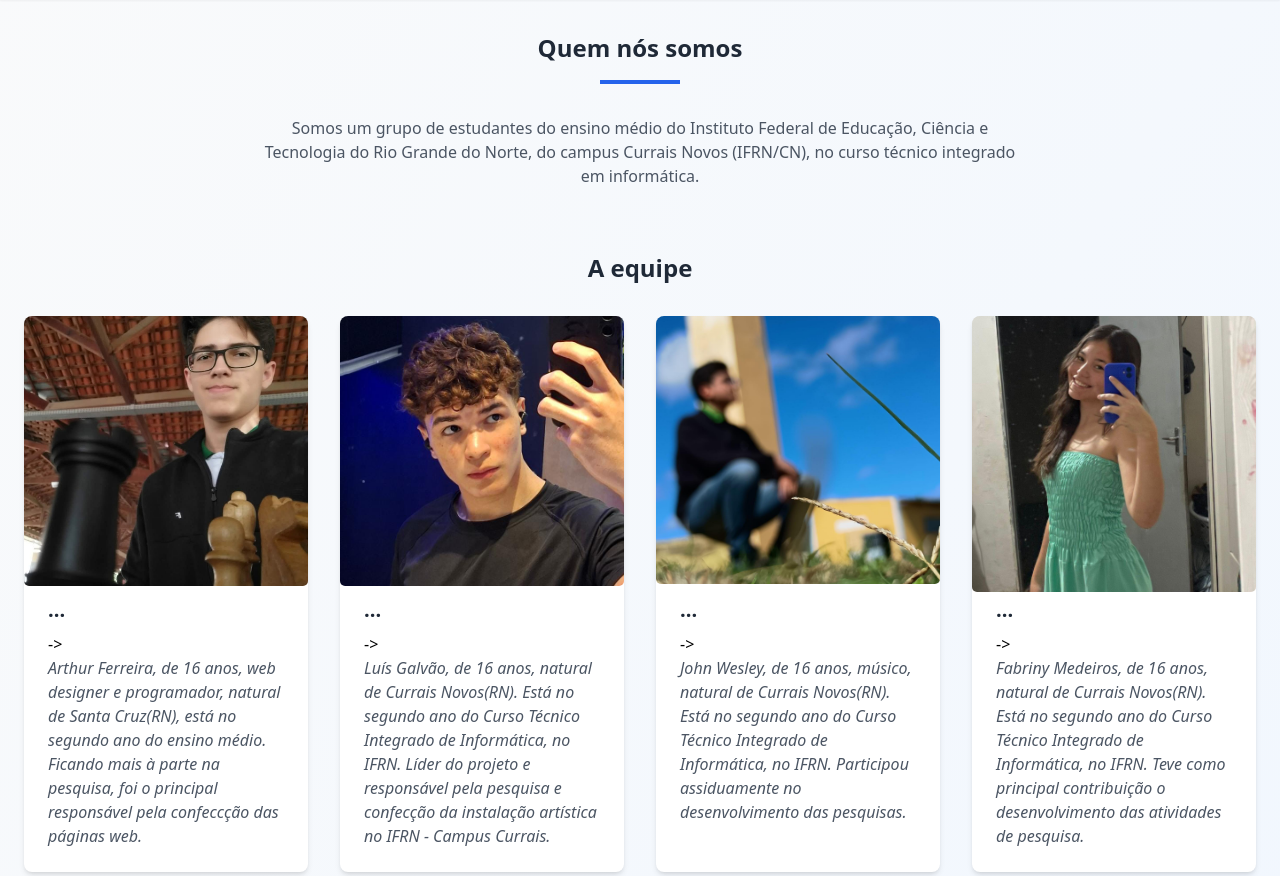
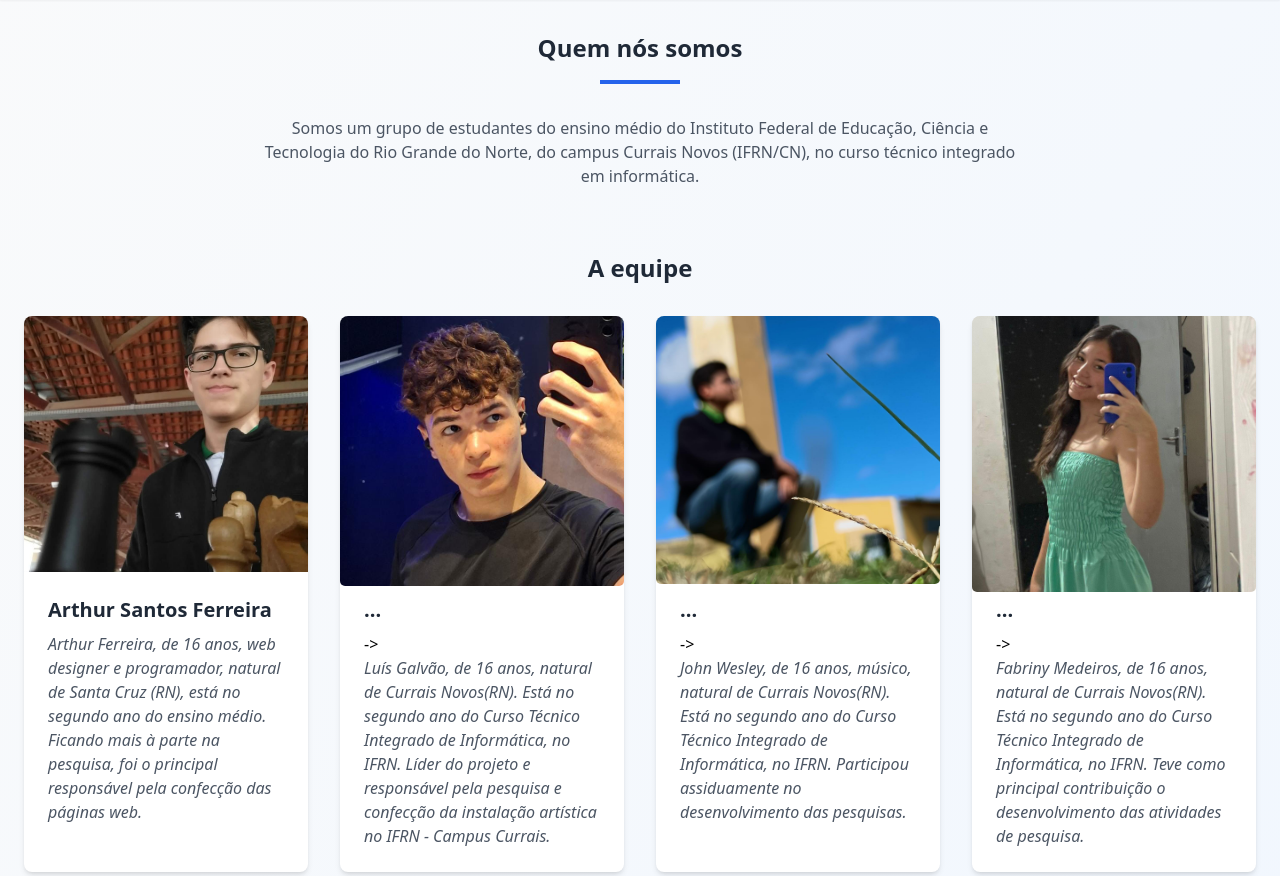
Before and after one commit to Hisokinha44/nossempreestivemosaqui, a plain HTML site: page sobre.html in a window 1280 px wide. Shown: the part 76-952 px from the top of the page. Drawn offline with nearby package versions, Linux system fonts and the light colour scheme.

Commit message:
Update55 sobre.html
55

```diff
--- a/sobre.html
+++ b/sobre.html
@@ -52,20 +52,18 @@
 
             <div class="grid grid-cols-1 md:grid-cols-2 lg:grid-cols-4 gap-8">
                 <!-- Arthur Santos Ferreira -->
-                <div
-                    class="team-member-card bg-white rounded-lg overflow-hidden shadow-md hover:shadow-lg transition-all duration-300 fade-in">
-                    <div class="h-64 bg-gray-200 flex items-center justify-center">
-                        <img src="assets/Imagens/arthurferreira3.jpg" style="border-radius: 5px;">
-                    </div>
-                    <div class="p-6">
-                        <h3 class="text-xl font-semibold text-gray-800 mb-2">...</h3>
-                        <p>-></p>
-                        <p class="text-gray-600 italic">Arthur Ferreira, de 16 anos, web designer e programador, natural de Santa
-                            Cruz(RN), está no segundo ano do
-                            ensino médio. Ficando mais à parte na pesquisa, foi o principal responsável pela confeccção
-                            das páginas web.</p>
-                    </div>
-                </div>
+                <!-- Substitua o trecho das imagens de cada membro por este: -->
+<!-- Exemplo com Arthur Santos Ferreira -->
+
+<div class="team-member-card bg-white rounded-lg overflow-hidden shadow-md hover:shadow-lg transition-all duration-300 fade-in">
+    <div class="h-64 bg-gray-200 overflow-hidden">
+        <img src="assets/Imagens/arthurferreira3.jpg" alt="Arthur Ferreira" class="w-full h-full object-cover">
+    </div>
+    <div class="p-6">
+        <h3 class="text-xl font-semibold text-gray-800 mb-2">Arthur Santos Ferreira</h3>
+        <p class="text-gray-600 italic">Arthur Ferreira, de 16 anos, web designer e programador, natural de Santa Cruz (RN), está no segundo ano do ensino médio. Ficando mais à parte na pesquisa, foi o principal responsável pela confecção das páginas web.</p>
+    </div>
+</div>
 
                 <!-- Luís Galvão -->
                 <div
```
